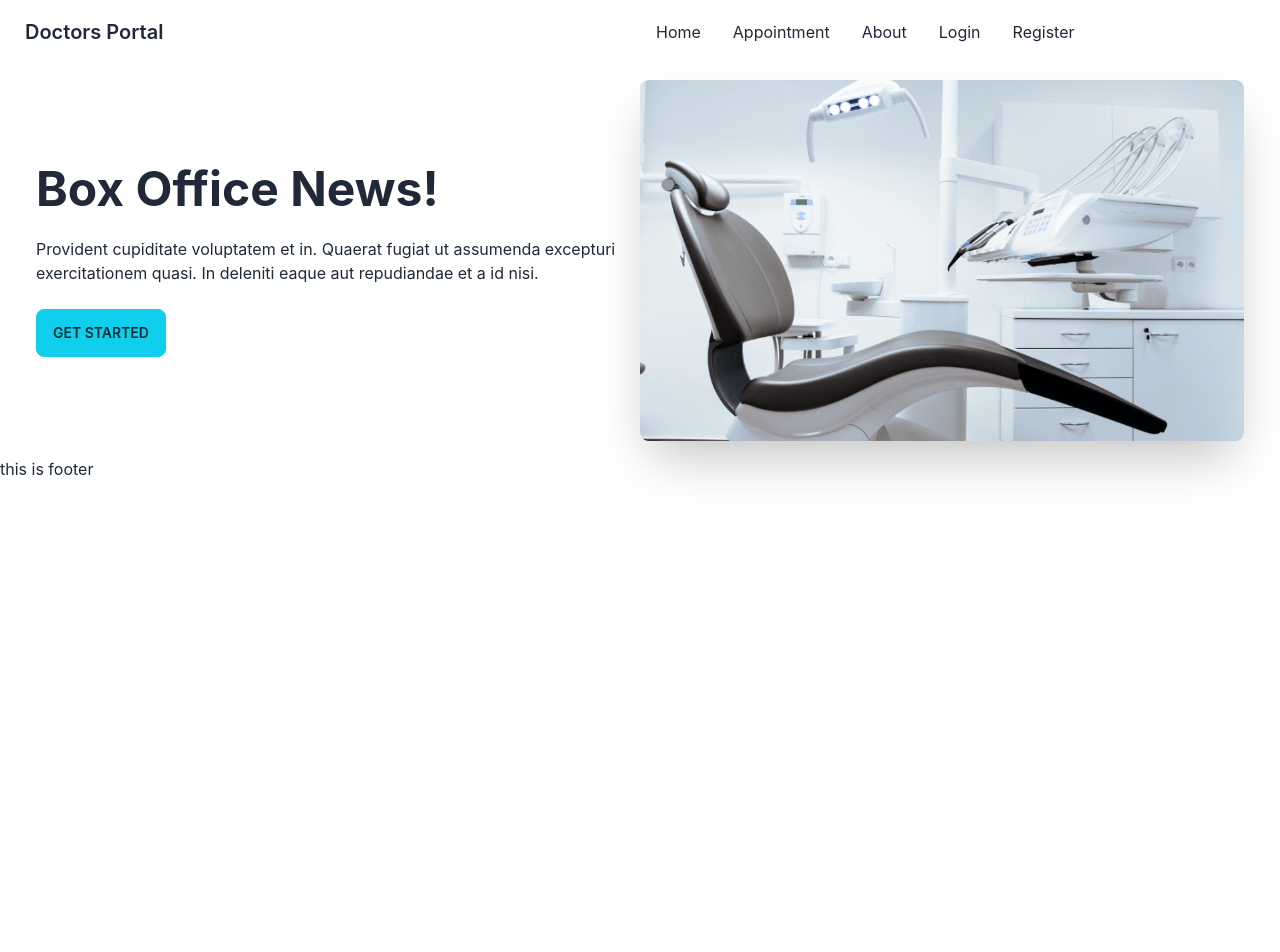
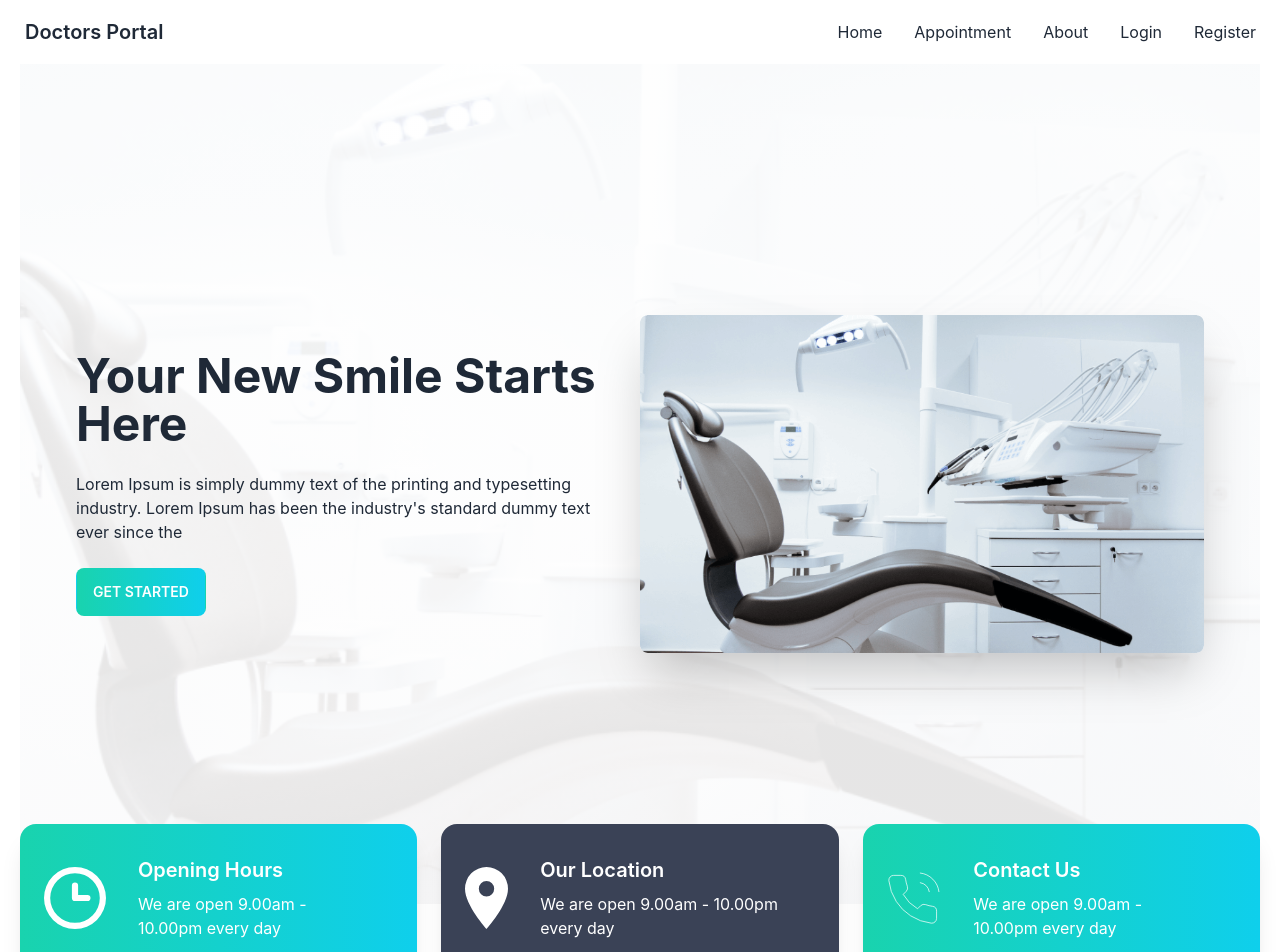
Before and after one commit to anikahammedkhan/doctors-portal-cilent, a React (Create React App) app: page / in a window 1280 px wide. Shown: the top 952 px of the page. Before the commit the page ends 800 px from the top, so only its background shows below. Built offline with nearby package versions, Linux system fonts and the light colour scheme.

Commit message:
banner section completed

```diff
--- /dev/null
+++ b/src/Pages/Home/Banner/Banner.css
@@ -0,0 +1,11 @@
+.hero {
+    background-image: url(../../../Assets/images/chair.png);
+    background: linear-gradient(rgba(255, 255, 255, 0.9), rgba(255, 254, 254, 0.9)), url(../../../Assets/images/chair.png);
+    background-size: cover;
+    background-position: center;
+    height: 840px;
+    width: 100%;
+    display: flex;
+    justify-content: center;
+    align-items: center;
+}
--- a/src/Pages/Home/Banner/Banner.js
+++ b/src/Pages/Home/Banner/Banner.js
@@ -1,15 +1,16 @@
 import React from 'react';
 import chair from '../../../Assets/images/chair.png';
+import "./Banner.css";
 
 const Banner = () => {
     return (
-        <div className="hero">
+        <div className="hero p-10">
             <div className="hero-content flex-col lg:flex-row-reverse">
                 <img alt='' src={chair} className="rounded-lg shadow-2xl w-1/2" />
                 <div>
-                    <h1 className="text-5xl font-bold">Box Office News!</h1>
-                    <p className="py-6">Provident cupiditate voluptatem et in. Quaerat fugiat ut assumenda excepturi exercitationem quasi. In deleniti eaque aut repudiandae et a id nisi.</p>
-                    <button className="btn btn-primary">Get Started</button>
+                    <h1 className="text-5xl font-bold">Your New Smile Starts Here</h1>
+                    <p className="py-6">Lorem Ipsum is simply dummy text of the printing and typesetting industry. Lorem Ipsum has been the industry's standard dummy text ever since the</p>
+                    <button className="btn btn-ghost bg-gradient-to-r from-primary to-secondary text-white font-semibold">Get Started</button>
                 </div>
             </div>
         </div>
--- a/src/Pages/Home/Home/Home.js
+++ b/src/Pages/Home/Home/Home.js
@@ -1,10 +1,12 @@
 import React from 'react';
 import Banner from '../Banner/Banner';
+import InfoCards from '../InfoCards/InfoCards';
 
 const Home = () => {
     return (
         <div className='mx-5'>
             <Banner></Banner>
+            <InfoCards></InfoCards>
         </div>
     );
 };
--- /dev/null
+++ b/src/Pages/Home/InfoCards/InfoCard.js
@@ -0,0 +1,18 @@
+import React from 'react';
+
+const InfoCard = ({ card }) => {
+    const { name, description, icon, bgClass } = card;
+    return (
+        <div className={`card card-side shadow-xl ${bgClass} px-6 text-white`}>
+            <figure>
+                <img src={icon} alt="Movie" />
+            </figure>
+            <div className="card-body">
+                <h2 className="card-title">{name}</h2>
+                <p>{description}</p>
+            </div>
+        </div>
+    );
+};
+
+export default InfoCard;
--- /dev/null
+++ b/src/Pages/Home/InfoCards/InfoCards.js
@@ -0,0 +1,41 @@
+import React from 'react';
+import clock from '../../../Assets/icons/clock.svg';
+import marker from '../../../Assets/icons/marker.svg';
+import phone from '../../../Assets/icons/phone.svg';
+import InfoCard from './InfoCard';
+
+const InfoCards = () => {
+
+    const cardData = [
+        {
+            id: 1,
+            name: "Opening Hours",
+            description: "We are open 9.00am - 10.00pm every day",
+            icon: clock,
+            bgClass: "bg-gradient-to-r from-primary to-secondary"
+        },
+        {
+            id: 2,
+            name: "Our Location",
+            description: "We are open 9.00am - 10.00pm every day",
+            icon: marker,
+            bgClass: "bg-accent"
+        },
+        {
+            id: 3,
+            name: "Contact Us",
+            description: "We are open 9.00am - 10.00pm every day",
+            icon: phone,
+            bgClass: "bg-gradient-to-r from-primary to-secondary"
+        }
+    ]
+    return (
+        <div className='grid grid-cols-1 md:grid-cols-2 lg:grid-cols-3 gap-6 mt-[-80px]'>
+            {
+                cardData.map(card => <InfoCard key={card.id} card={card}></InfoCard>)
+            }
+        </div>
+    );
+};
+
+export default InfoCards;
--- a/src/Pages/Sheard/Navbar/Navbar.js
+++ b/src/Pages/Sheard/Navbar/Navbar.js
@@ -11,7 +11,7 @@ const Navbar = () => {
         <li><Link to="/register">Register</Link></li>
     </>
     return (
-        <div className="navbar bg-base-100">
+        <div className="navbar bg-base-100 flex justify-between">
             <div className="navbar-start">
                 <div className="dropdown">
                     <label tabIndex={0} className="btn btn-ghost lg:hidden">
--- a/tailwind.config.js
+++ b/tailwind.config.js
@@ -7,10 +7,10 @@ module.exports = {
     themes: [
       {
         doctorPortal: {
-          primary: '#0fcfec',
-          secondary: '#19d3ae',
+          primary: '#19D3AE',
+          secondary: '#0FCFEC',
           accent: '#3a4256',
-          neutral: '#3d4451',
+          neutral: '#3A4256',
           'neutral-content': '#ffffff',
           'base-100': '#ffffff',
           'base-200': '#f9fafb',
```
